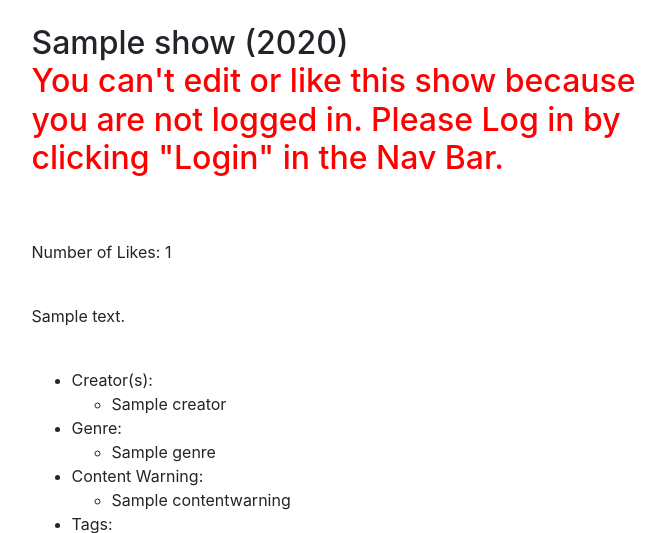
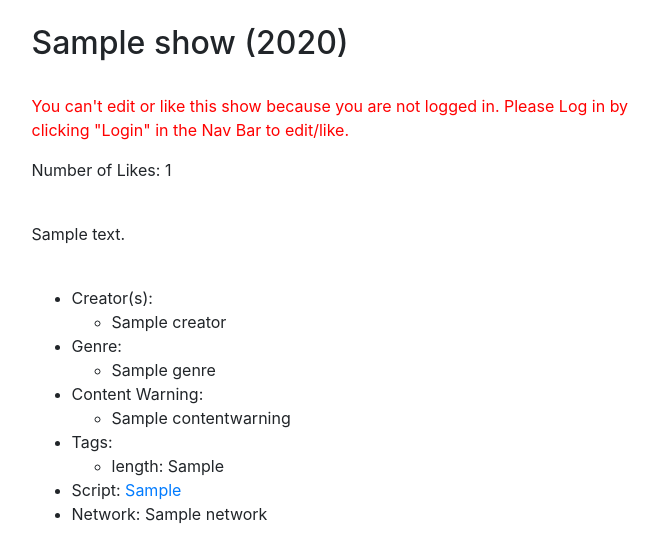
Before and after one commit to chloeymoon/cs304-shows-and-tel, a Flask app: page /profile/1/ in a window 1280 px wide. Shown: the part 56-589 px from the top of the page, without its empty margins (296-961 px from the left). Run offline with Flask 2, Linux system fonts and the light colour scheme; tables that the repository leaves empty hold one stand-in row (values such as "Sample post"); some libraries are stand-ins or nearby versions.

Commit message:
edit-creator bug

```diff
--- a/templates/profile.html
+++ b/templates/profile.html
@@ -7,16 +7,15 @@
 
     <h2>{{show.title}} ({{show.year}})
         {% if not session['logged_in'] %}
-            <br><p style="color: red;">You can't edit or like this show because you are not logged in. Please Log in by clicking "Login" in the Nav Bar.</p>
-            <br>
+            </h2><br><p style="color: red;">You can't edit or like this show because you are not logged in. Please Log in by clicking "Login" in the Nav Bar to edit/like.</p>
         {% else %}
             {% if not liked %}
-                <button type="button" class="btn btn-success" id="likebutton">like</button>
+                <button type="button" class="btn btn-success" id="likebutton">like</button></h2>
             {% else %}
-                <button type="button" class="btn btn-success" id="likebutton">unlike</button>
+                <button type="button" class="btn btn-success" id="likebutton">unlike</button></h2>
             {% endif %}
         {% endif %}
-    </h2>
+    <!--</h2>-->
 
     <p>Number of Likes: <span id="numLikes">{{show.numLikes}}</span></p>
     <br>
@@ -76,8 +75,7 @@
 </div>
 
 
-<!--<script src="https://ajax.googleapis.com/ajax/libs/jquery/3.3.1/jquery.min.js"></script>-->
-<!--<script src="https://code.jquery.com/jquery-3.3.1.min.js"></script>-->
+<script src="https://ajax.googleapis.com/ajax/libs/jquery/3.3.1/jquery.min.js"></script>
 
 
 <script>
```
Also changed, not shown: templates/edit.html (+1 -23 lines).
